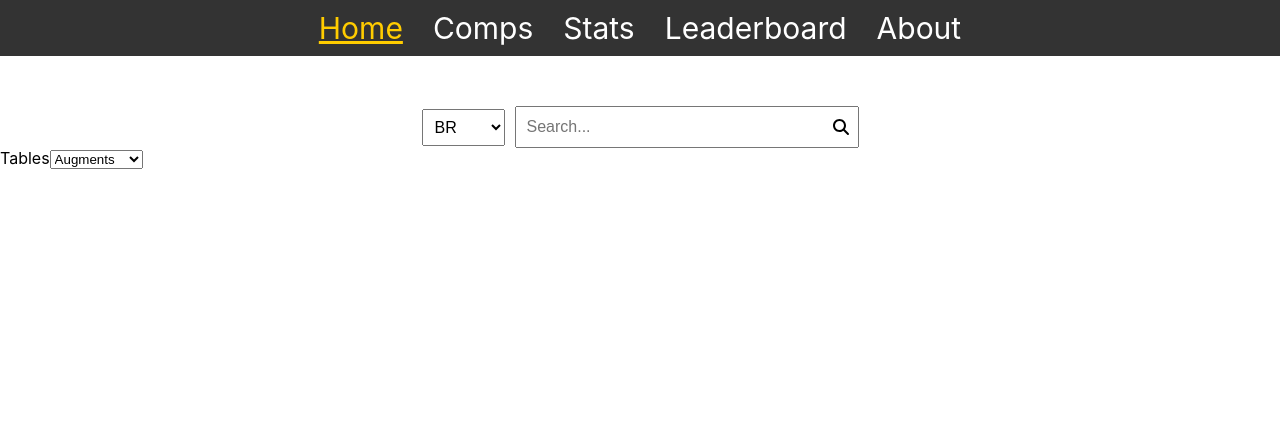
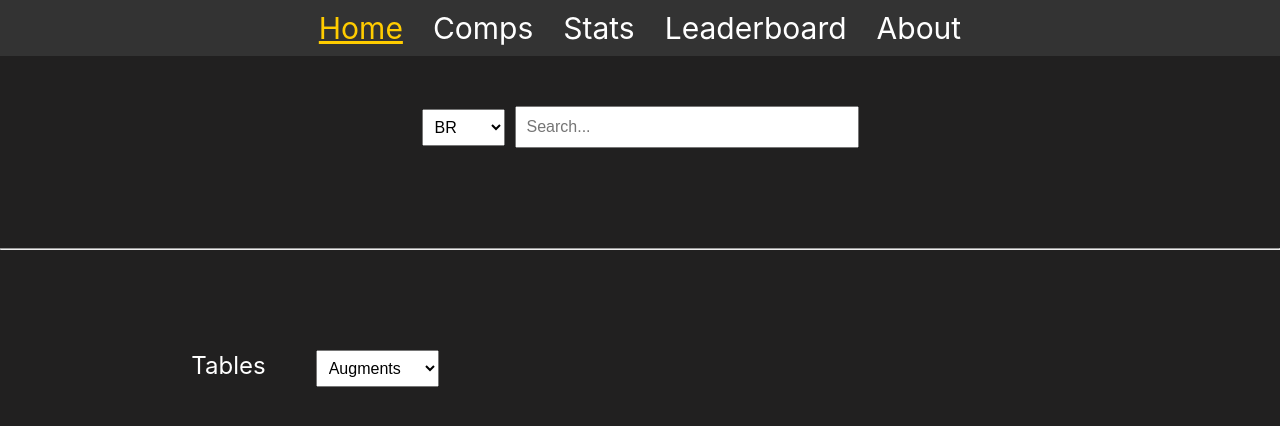
Before and after one commit to Kurtain4774/TFT_Double_Up, a React (Create React App) app in the folder client/: page / in a window 1280 px wide. Shown: the top 426 px of the page. Built offline with nearby package versions, Linux system fonts and the light colour scheme.

Commit message:
Updated the theme of the website to be dark

```diff
--- a/client/src/index.css
+++ b/client/src/index.css
@@ -5,7 +5,16 @@ body {
     sans-serif;
   -webkit-font-smoothing: antialiased;
   -moz-osx-font-smoothing: grayscale;
+  height: 100%;
+  width: 100%;
+
 }
+
+html, #root{
+  height: 100%;
+  width: 100%;
+}
+
 
 code {
   font-family: source-code-pro, Menlo, Monaco, Consolas, 'Courier New',
--- /dev/null
+++ b/client/src/pages/about/about.css
@@ -0,0 +1 @@
+@import "../css/pages.css";
--- a/client/src/pages/about/about.js
+++ b/client/src/pages/about/about.js
@@ -2,8 +2,8 @@ import React from 'react';
 
 const aboutPage = () => {
     return (
-        <div>
-            <h1>About Page</h1>
+        <div className="page">
+            <h1> About Page</h1>
         </div>
     )
 }
--- a/client/src/pages/comps/comps.js
+++ b/client/src/pages/comps/comps.js
@@ -3,7 +3,7 @@ import './comps.css';
 
 const compsPage = () => {
     return (
-        <div>
+        <div className="page">
             <h1>Comps Page</h1>
             <p>Do later</p>
             {/* Add comp tables here*/}
--- /dev/null
+++ b/client/src/pages/css/pages.css
@@ -0,0 +1,11 @@
+.page{
+    background-color: rgb(33, 32, 32);
+    height: 100%;
+    width: 100%;
+
+    color: white;
+}
+
+h1{
+    margin: 0;
+}
--- a/client/src/pages/home/homepage.css
+++ b/client/src/pages/home/homepage.css
@@ -1,3 +1,5 @@
+@import "../css/pages.css";
+
 .container {
     display: flex;
     justify-content: center;
@@ -10,7 +12,7 @@
     align-items: center;
   }
 
-  .region-select {
+  .region-select , .table-select{
     margin-right: 10px;
     padding: 8px;
     font-size: 16px;
@@ -22,6 +24,20 @@
     font-size: 16px;
   }
 
+  #table-select-id{
+    margin-left: 50px;
+  }
+  hr{
+    margin: 100px 0px 100px 0px;
+  }
+
+  .table-div{
+    text-align: center;
+    width: 50%;
+    right: 50%;
+    font-size: 24px;
+  }
+
   .search-icon {
     position: absolute;
     top: 50%;
--- a/client/src/pages/home/homepage.js
+++ b/client/src/pages/home/homepage.js
@@ -38,7 +38,7 @@ const HomePage = () => {
   }
 
   return (
-    <div>
+    <div className="page">
       <div className="container">
         <div className="search-container">
           <select onChange = {regionChange} value={region} className="region-select">
@@ -55,9 +55,10 @@ const HomePage = () => {
 
         </div>
       </div>
-      <div>
+      <hr></hr>
+      <div className="table-div">
         Tables
-        <select>
+        <select id="table-select-id" className="table-select">
           {tables.map((table) => (
             <option key={table} value={table}>
               {table}
--- a/client/src/pages/leaderboard/leaderboard.css
+++ b/client/src/pages/leaderboard/leaderboard.css
@@ -0,0 +1 @@
+@import "../css/pages.css";
--- a/client/src/pages/leaderboard/leaderboard.js
+++ b/client/src/pages/leaderboard/leaderboard.js
@@ -22,7 +22,7 @@ const regions = [
 
 const leaderBoardPage = () => {
     return (
-        <div>
+        <div className="page">
             <h1>LeaderBoard Page</h1>
             <ul>
                 {regions.map((region) => (
--- a/client/src/pages/stats/stats.css
+++ b/client/src/pages/stats/stats.css
@@ -0,0 +1 @@
+@import "../css/pages.css";
--- a/client/src/pages/stats/stats.js
+++ b/client/src/pages/stats/stats.js
@@ -4,7 +4,7 @@ import "./stats.css";
 
 const statsPage = () => {
   return (
-    <div>
+    <div className="page">
       <h1>Stats Page</h1>
       <ul>
         <li>
```
